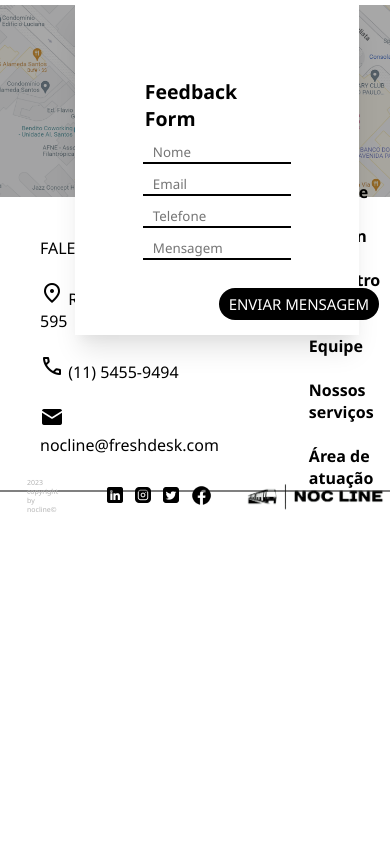
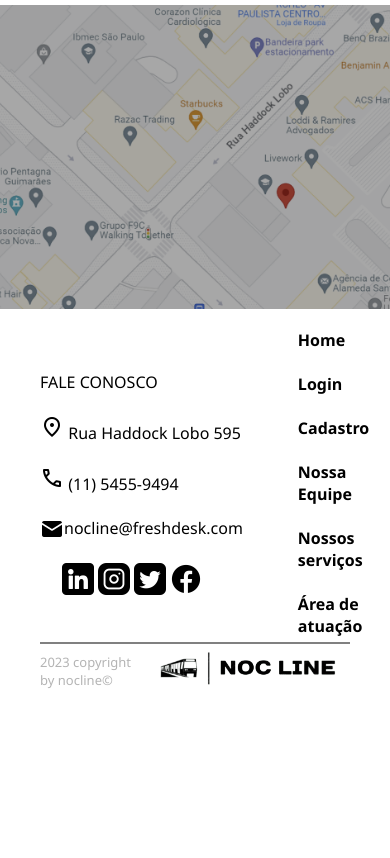
Before and after one commit to Projeto-Inovacao/noc_line, a website: page site/public/index.html in a window 390 px wide. Shown: the part 3106-3964 px from the top of the page. Before the commit the page ends 3643 px from the top, so only its background shows below. Drawn offline with nearby package versions, Linux system fonts and the light colour scheme; files whose address does not match are found by name.

Commit message:
responsividade do rodape

```diff
--- a/site/public/css/index.css
+++ b/site/public/css/index.css
@@ -901,6 +901,8 @@ a {
 /* fim do comece conosco */
 
 /* começo do rodape */
+/* redefinindo as tag */
+/* começo do rodape */
 .maps{
     z-index: 0;
     height: 19rem;
@@ -917,7 +919,7 @@ a {
     right: 4%;
     height: 25.5rem;
     width: 24rem;
-    bottom: 3rem;
+    bottom: -156.9rem;
     justify-content: space-around;
     padding: 70px;
     box-shadow: rgba(0, 0, 0, 0.1) 0px 20px 25px -5px, rgba(0, 0, 0, 0.04) 0px 10px 10px -5px;
@@ -957,9 +959,12 @@ a {
     box-shadow: 0px 5px 10px rgb(138, 138, 138);
     transform: translateY(-7px);
 }
+.footer_contatos{
+    display:flex;
+
+}
 
 .rodape {
-    position: relative;
     display: flex;
     width: 100%;
     height: 18rem;
@@ -985,15 +990,35 @@ a {
     color:black;
     text-decoration: none;
 }
+.divIcon {
+    display: flex;
+    padding:20px;
 
+}
+
+.icon {
+    display: flex;
+    width: 2rem;
+    height: 2rem;
+    padding: 2px;
+
+}
+.links a:hover {
+    font-size: 12px;
+}
+.iconFace {
+    display: flex;
+    width: 2rem;
+    height: 2.3rem;
+    padding: 2px;
+    margin-top: -2px;
+}
 .copyright {
-    justify-content: center;
+    justify-content: space-between;
     display: flex;
-    justify-content: space-between;
     align-items: center;
     border-top: 2px solid gray;
 }
-
 .copyright span{
     justify-content: space-around;
     padding: 23px;
@@ -1001,35 +1026,10 @@ a {
 
 #copy{
     color:#B4B4B4;
-    margin: 4px;
+
 }
-
-.divIcon {
-    display: flex;
-    padding:20px;
-}
-
-.icon {
-    display: flex;
-    width: 2rem;
-    height: 2rem;
-    padding: 2px;
-}
-
-.iconFace {
-    display: flex;
-    width: 2rem;
-    height: 2.3rem;
-    padding: 2px;
-    margin-top: -2px;
-}
-
 .copyright #nocline {
     height:3rem;
-}
-
-.links a:hover {
-    font-size: 12px;
 }
 
 /* fim do rodape */
@@ -1301,38 +1301,61 @@ span .texto{
 /* fim do cabeçalho mobile */
 
 /* mobile rodapé */
-@media only screen and (max-width: 600px) {
+@media screen and (max-width:600px) {
     .maps{
-        z-index: 0;
-        height: 12rem;
-        width: 100%;
-        object-fit: cover;
+       width: 103%;
+   }
+   .rodape{
+       display:flex;
+       flex-direction: column;
+       width:100%
+   }
+   .footer_contatos{
+       display: flex;
+       flex-direction: row;
+   }
+   #email{
+    display: flex;
+    flex-direction: row;
    }
 
+   .links{
+       display:flex;
+       justify-content: center;
+       align-items: start;
+       padding: 15px;
+
+   }
+    .paiCopyright {
+        padding:40px;
+        display:flex;
+        justify-content: end;
+
+   }
+   #copy{
+    padding:0%;
+    font-size: small;
+   }
    .feedbackForm {
        display: flex;
        flex-direction: column;
        background-color: white;
        position: absolute;
        z-index: 99;
-        right: 8%;
-        top: -69%;
-        height: 12rem;
-        width: 9rem;
-        bottom: 3rem;
+       right: 17%;
+       height: 10.1rem;
+       width: 30%;
+       bottom: -229.35rem;
        justify-content: space-around;
-        padding: 70px;
-        font-size: 13px;
+       box-shadow: rgba(0, 0, 0, 0.1) 0px 20px 25px -5px, rgba(0, 0, 0, 0.04) 0px 10px 10px -5px;
    }
-
    .feedbackForm input{
        border-bottom: 2px solid black;
        border-top: white;
        border-right: white;
        border-left: white;
        outline: none;
-        width: 9rem;
-        align-self: center;
+       margin:7px;
    }
 
    .feedbackForm ::placeholder{
@@ -1344,11 +1367,11 @@ span .texto{
        font-size: 15px;
        background-color: black;
        position:absolute;
-        top: 17.8rem;
-        left:9rem;
+       top: 16.4rem;
+       left:5rem;
        z-index:3;
        height:2rem;
-        width: 10rem;
+       width: 7rem;
        text-transform: uppercase;
        border: none;
        border-radius: 30px;
@@ -1357,81 +1380,9 @@ span .texto{
        outline: none;
    }
 
-    .rodape {
-        position: relative;
-        display: flex;
-        width: 100%;
-        height: 18rem;
+   .enviarMensagem:hover {
+       box-shadow: 0px 5px 10px rgb(138, 138, 138);
+       transform: translateY(-7px);
    }
-
-    .faleConosco {
-        display: flex;
-        justify-content: center;
-        flex-direction: column;
-        margin: 40px;
 }
-
-    .links {
-        display: flex;
-        flex-direction: column;
-        justify-content: center;
-        align-items: center;
-        padding: 50px;
-        text-decoration: none;
-    }
-
-    a {
-        color:black;
-        text-decoration: none;
-    }
-
-    .copyright {
-        justify-content: center;
-        display: flex;
-        justify-content: space-between;
-        align-items: center;
-        border-top: 2px solid gray;
-        height: 0.5rem;
-    }
-
-    .copyright span{
-        justify-content: space-around;
-        padding: 23px;
-    }
-
-    #copy{
-        color:#B4B4B4;
-        margin: 4px;
-        font-size: 7px;
-    }
-
-    .divIcon {
-        display: flex;
-        padding:20px;
-    }
-
-    .icon {
-        display: flex;
-        width: 1.5rem;
-        height: 1rem;
-        padding: 2px;
-    }
-
-    .iconFace {
-        display: flex;
-        width: 1.3rem;
-        height: 1.3rem;
-        padding: 2px;
-        margin-top: -2px;
-    }
-
-     .copyright #nocline {
-        height: 2.3rem;
-    }
-
-    .links a:hover {
-        font-size: 12px;
-    }
-
     /* fim do rodape */
-}
--- a/site/public/index.html
+++ b/site/public/index.html
@@ -368,22 +368,28 @@
     </div>
     <div class="footer" >
         <img src="assets/mapsv2.png" alt="" class="maps">
-
         <div class="rodape">
+            <div class="footer_contatos">
                 <div class="faleConosco">
                     <span id="faleConosco">FALE CONOSCO</span>
                     <span><br>
-                    <span class="material-symbols-outlined">location_on</span>
+                        <span class="material-symbols-outlined" id="local">location_on</span>
                         Rua Haddock Lobo 595
                     </span><br>
                     <span>
                         <span class="material-symbols-outlined">call</span>
                         (11) 5455-9494
                     </span><br>
-                <span>
+                    <span id="email">
                         <img src="assets/email.png" alt="">
                         nocline@freshdesk.com
                     </span>
+                    <div class="divIcon">
+                        <a href="" class="icon"><img src="assets/linkedinIcon.png" alt="linkedin"></a>
+                        <a href="" class="icon"><img src="assets/InstagramIcon.png" alt="instagram"></a>
+                        <a href="" class="icon"><img src="assets/twitterIcon.png" alt="twitter"></a>
+                        <a href="" class="icon"><img src="assets/facebookIcon.png" alt="facebook"></a>
+                    </div>
                 </div><br>
                 <div class="links">
                     <span><a href="index.html">Home</a></span><br>
@@ -392,6 +398,7 @@
                     <span><a href="#titulo-equipe">Nossa Equipe</a></span><br>
                     <span><a href="#fundoEntenda">Nossos serviços</a></span><br>
                     <span><a href="#Div_PqNosEscolher">Área de atuação</a></span><br>
+                </div>
             </div>
             <div class="feedbackForm">
                 <h2>Feedback Form</h2>
@@ -403,21 +410,18 @@
 
                 <input type="text" id="inputMensagem" placeholder="Mensagem">
 
-                <button onclick="" class="enviarMensagem">Enviar Mensagem</button>
+                <button onclick="" class="enviarMensagem">Enviar</button>
                 </div>
         </div>
 
+            <div class="paiCopyright">
                 <div class="copyright">
                     <span id="copy">2023 copyright by nocline©</span>
-            <div class="divIcon">
-                <a href="" class="icon"><img src="assets/linkedinIcon.png" alt="linkedin"></a>
-                <a href="" class="icon"><img src="assets/InstagramIcon.png" alt="instagram"></a>
-                <a href="" class="icon"><img src="assets/twitterIcon.png" alt="twitter"></a>
-                <a href="" class="iconFace"><img src="assets/facebookIcon.png" alt="facebook"></a>
-            </div>
-            <img src="assets/nocLineLogo.png" alt="logotipo" id="nocline" onclick="home()">
+
+                    <a href="index.html"><img src="assets/nocLineLogo.png" alt="logotipo" id="nocline"></a>
                 </div>
             </div>
+
 </body>
 
 </html>
```
Lines whose indentation alone changed are shown as unchanged.
